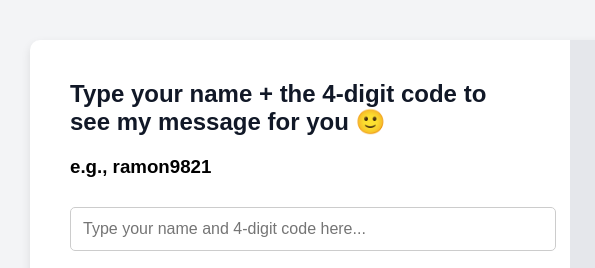
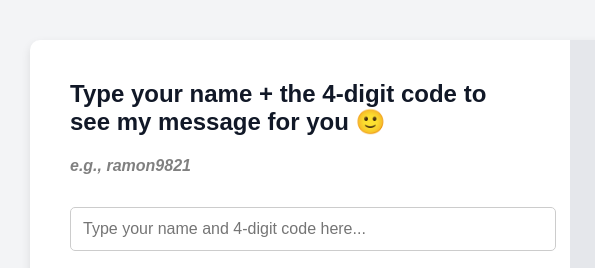
Before and after one commit to Ramonjrtan/farewell-message, a plain HTML site: page index.html in a window 1280 px wide. Shown: the top 268 px of the page, 110-705 px from the left. Drawn offline with Linux system fonts and the light colour scheme.

Commit message:
Update index.html

```diff
--- a/index.html
+++ b/index.html
@@ -87,7 +87,7 @@
 <div class="container">
   <div class="form-section">
     <h2>Type your name + the 4-digit code to see my message for you 🙂</h2>
-    <h3>e.g., ramon9821</h3>
+    <h4 style="color: gray; font-style: italic;">e.g., ramon9821</h4>
     <input
       type="text"
       id="firstName"
```
